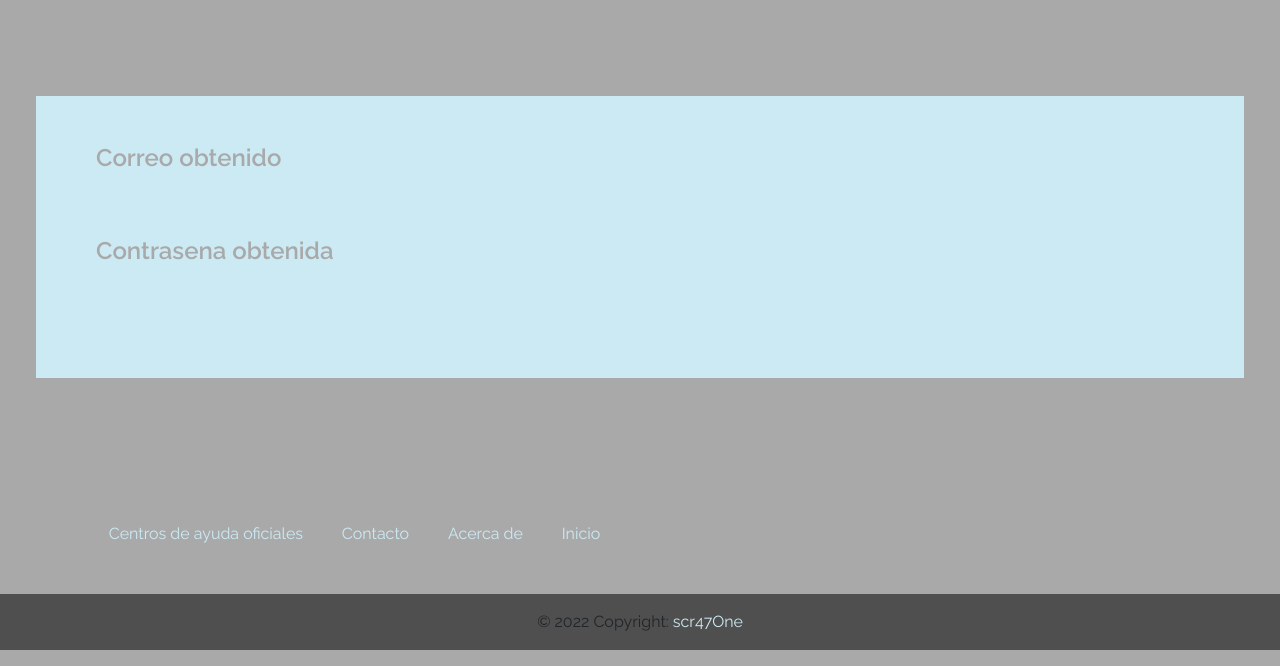
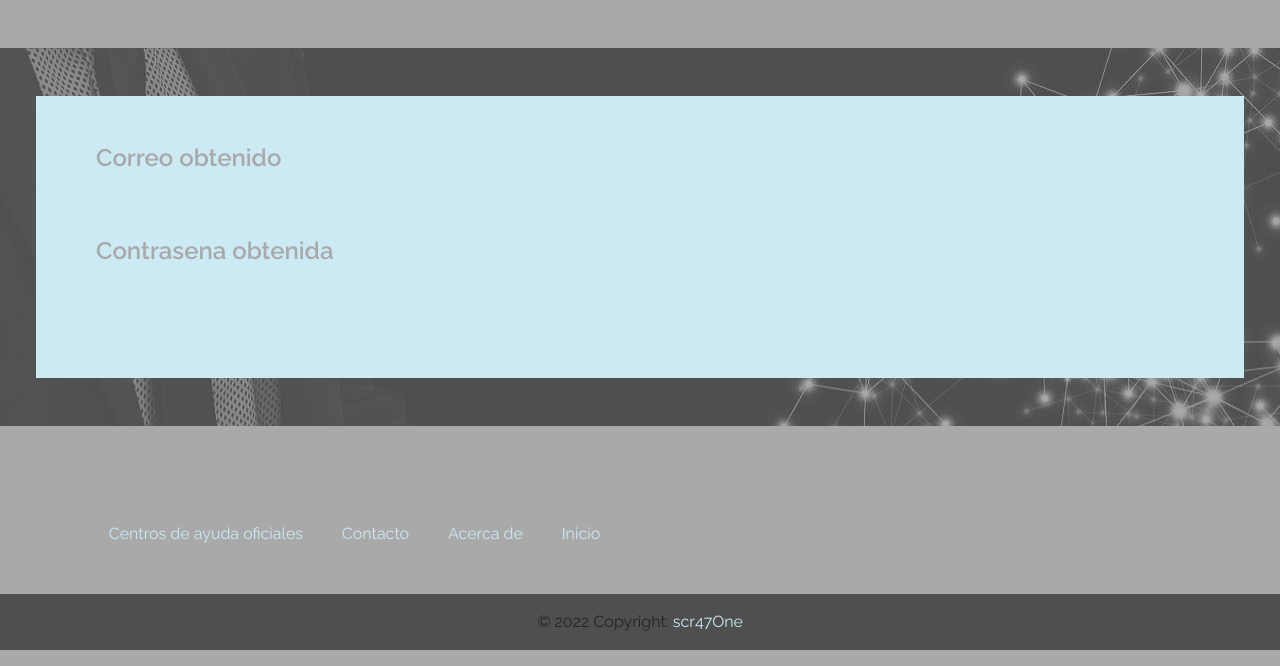
Before and after one commit to scr47One/scr47One.github.io, a PHP site: page /simulaciones/unaredsocial.php in a window 1280 px wide. Shown: the part 75-741 px from the top of the page. Run offline with PHP 8.4, Linux system fonts and the light colour scheme; data that the repository does not hold is empty.

Commit message:
cambiors

```diff
--- a/simulaciones/unaredsocial.php
+++ b/simulaciones/unaredsocial.php
@@ -120,7 +120,7 @@
       </nav>
     </header>
     <main>
-    <div class="my-5 py-5 px-5">
+    <div class="my-5 py-5 px-5" style="background-image:url(../imagenes_principal/ingenieria_social_fondo.jpg)">
       <div class="row py-5 px-5" style="background-color:#CCEAF4">
       <form name="form" method="post">
         <?php
```
